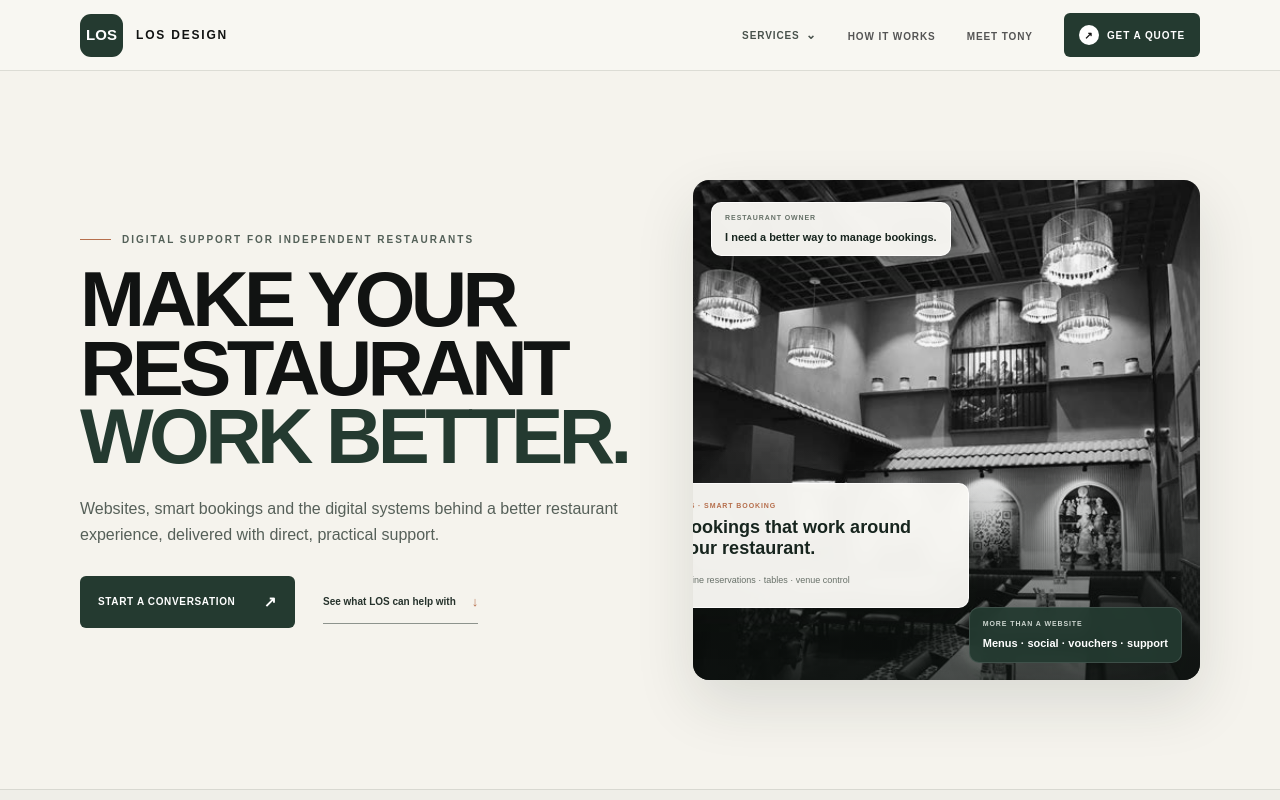
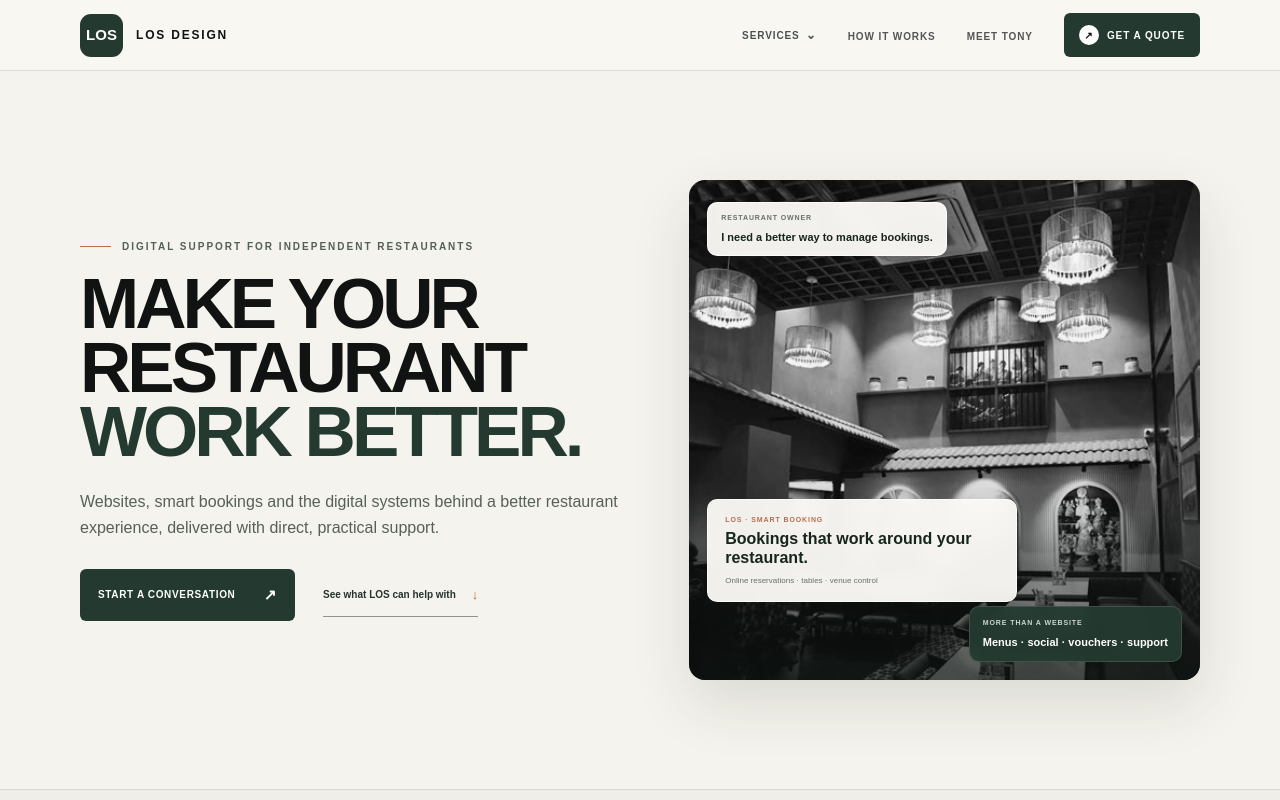
Before and after one commit to kastravecipr-hue/las-design, a plain HTML site: page index.html in a window 1280 px wide. Shown: the top 800 px of the page. Drawn offline with Linux system fonts and the light colour scheme.

Commit message:
Update index.html

```diff
--- a/index.html
+++ b/index.html
@@ -197,6 +197,19 @@ section{scroll-margin-top:76px}
  .core-showcase,.system-showcase,.showcase-services,.about-float,.contact{padding-top:32px;padding-bottom:32px}
  .system-mini-flow span{font-size:5.6px}
 }
+
+/* HERO CARD CONTAINMENT FIX */
+.hero-editorial .hero-inner{grid-template-columns:minmax(0,1fr) minmax(0,.92fr);gap:54px}
+.hero-editorial .hero-copy{min-width:0;max-width:640px}
+.hero-editorial h1{font-size:clamp(48px,5.55vw,76px)!important;line-height:.9!important;letter-spacing:-4px!important;max-width:650px}
+.hero-photo{min-width:0;overflow:hidden}
+.hero-ui-top{left:18px;right:auto;max-width:270px}
+.hero-ui-main{left:18px!important;right:auto!important;bottom:78px!important;width:min(310px,calc(100% - 36px))!important;padding:15px 17px!important}
+.hero-ui-main b{font-size:16px!important;line-height:1.18!important}.hero-ui-main span{display:block;font-size:8px!important;line-height:1.4!important}
+.hero-ui-bottom{right:18px!important;bottom:18px!important;max-width:245px}
+@media(max-width:1050px){.hero-editorial .hero-inner{grid-template-columns:1fr .9fr;gap:36px}.hero-editorial h1{font-size:clamp(46px,5.3vw,66px)!important;letter-spacing:-3.4px!important}.hero-photo{min-height:455px}}
+@media(max-width:900px){.hero-editorial .hero-inner{grid-template-columns:1fr;gap:26px}.hero-editorial .hero-copy{max-width:720px}.hero-editorial h1{font-size:clamp(46px,8vw,65px)!important;max-width:700px}.hero-photo{width:100%;min-height:390px}.hero-ui-main{left:16px!important;bottom:70px!important;width:min(305px,calc(100% - 32px))!important}.hero-ui-bottom{right:16px!important;bottom:16px!important}}
+@media(max-width:620px){.hero-editorial h1{font-size:clamp(38px,10.8vw,46px)!important;letter-spacing:-2.5px!important}.hero-photo{min-height:340px}.hero-ui-top{left:10px!important;right:10px!important;max-width:none!important;padding:9px 11px!important}.hero-ui-main{left:10px!important;right:10px!important;bottom:72px!important;width:auto!important;padding:11px 12px!important}.hero-ui-main b{font-size:14px!important}.hero-ui-bottom{right:10px!important;left:10px!important;bottom:10px!important;max-width:none!important}.editorial-actions{margin-top:19px}}
 </style>
 </head>
 <body>
```
